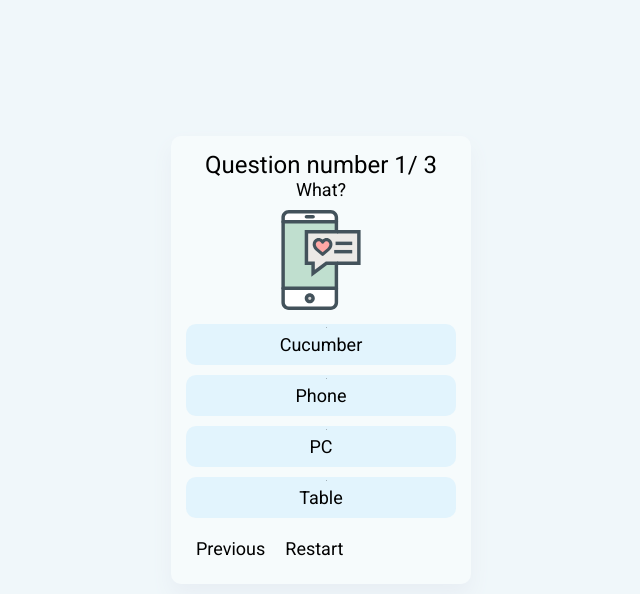
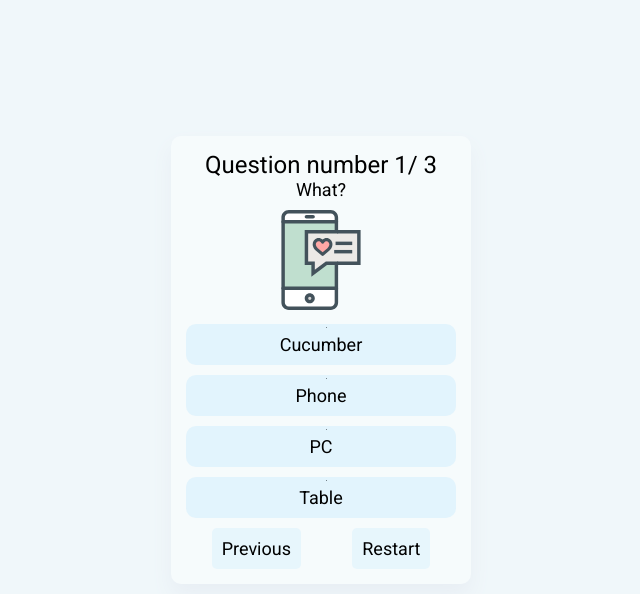
Before and after one commit to potatbut/qzprj, a Vue app: page / in a window 1280 px wide. Both pictures are taken after a click on the button "Start". Shown: the top 594 px of the page, without its empty margins (319-959 px from the left). Built offline with nearby package versions, Linux system fonts and the light colour scheme.

Commit message:
Animation

```diff
--- a/src/App.vue
+++ b/src/App.vue
@@ -13,7 +13,8 @@
             </div>
           </div>
         </div>
-        <div class="quiz-main" ref="main">
+        <transition-group name="fade">
+          <div class="quiz-main" ref="main" :v-if="show" :key="quiz">
             <div class="quiz-head">
               <div class="quiz-head__question-number">
                 Question number
@@ -55,6 +56,7 @@
               </button>
             </div>
           </div>
+        </transition-group>
       </div>
     </section>
   </div>
@@ -69,13 +71,14 @@ export default {
       quiz: quiz,
       questionIndex: 0,
       correctAnswer: 0,
-      isShow: true,
+      show: false,
     };
   },
   methods: {
     toggle: function() {
       this.$refs.plug.classList.toggle('show')
       this.$refs.main.classList.toggle('show')
+      this.questionIndex = 0
     },
     next: function (e) {
       setTimeout(() => (this.questionIndex += 1), 500);
@@ -83,15 +86,12 @@ export default {
       if (e.correct) {
         this.correctAnswer += 1;
       }
+      this.show = !this.show
     },
     prev: function () {
       if (this.questionIndex > 0) {
         this.questionIndex -= 1;
       }
-    },
-
-    restart: function () {
-      console.log("restart");
     },
   },
 };
@@ -126,36 +126,37 @@ body {
   box-shadow: 0px 11px 20px #e8eef4;
   border-radius: 10px;
   background: rgba(255, 255, 255, 0.4);
-  transition: all 1s;
+  transition: all 500ms;
   font-size: 18px;
   position: relative;
 
   &-main {
     opacity: 0;
     z-index: 0;
-    display: none;
+    transition: all 500ms;
+    position: relative;
 
     &.show {
       opacity: 1;
       z-index: 2;
-      display: block;
+      height: 100%;
     }
   }
 
   &-plug {
     opacity: 0;
     z-index: 0;
-    display: none;
+    left: 0;
+    top: 25%;
+    width: 100%;
+    transition: all 500ms;
+    position: absolute;
 
     &.show {
       opacity: 1;
       z-index: 2;
-      display: block;
     }
 
-    & .quiz-footer {
-      text-align: center;
-    }
   }
 
   &-head {
@@ -178,6 +179,7 @@ body {
       border-radius: 10px;
       background: rgba(102, 199, 255, 0.137);
       position: relative;
+      transition: all 500ms;
       &:hover {
         background: rgba(102, 199, 255, 0.337);
       }
@@ -203,9 +205,11 @@ body {
   }
 
   &-footer {
-    text-align: left;
+    display: flex;
+    justify-content: space-around;
     &__button {
-      background: none;
+      background-color: rgba(102, 199, 255, 0.1);
+      border-radius: 5px;
       color: inherit;
       border: none;
       padding: 10px;
@@ -220,4 +224,14 @@ body {
     }
   }
 }
+
+.fade-enter-active, .fade-leave-active {
+  transition: 500ms;
+}
+
+
+.fade-enter-from, .fade-leave-to {
+  transition: 500ms;
+}
+
 </style>
--- a/src/data/data.js
+++ b/src/data/data.js
@@ -31,6 +31,7 @@ const quiz = {
         { text: "Policy" },
         { text: "Orange" },
         { text: "Tower", correct: true },
+        { text: "Onion" },
       ],
     },
 
```
Lines whose indentation alone changed are shown as unchanged.
